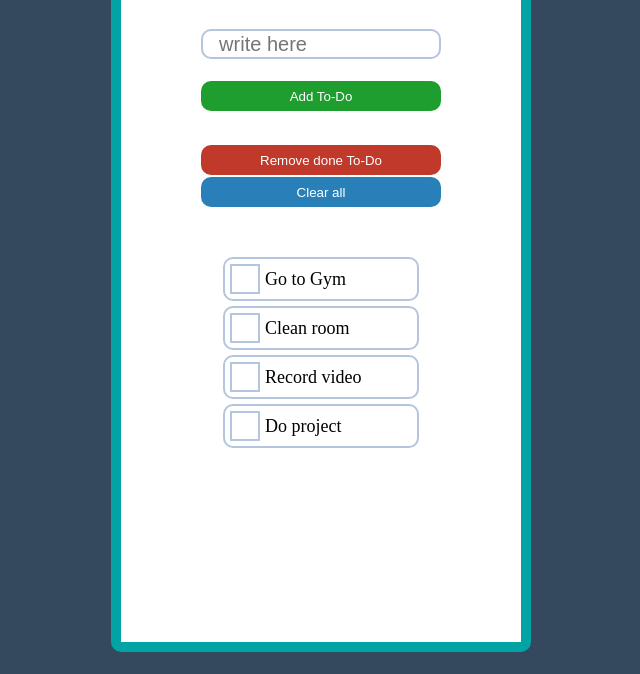
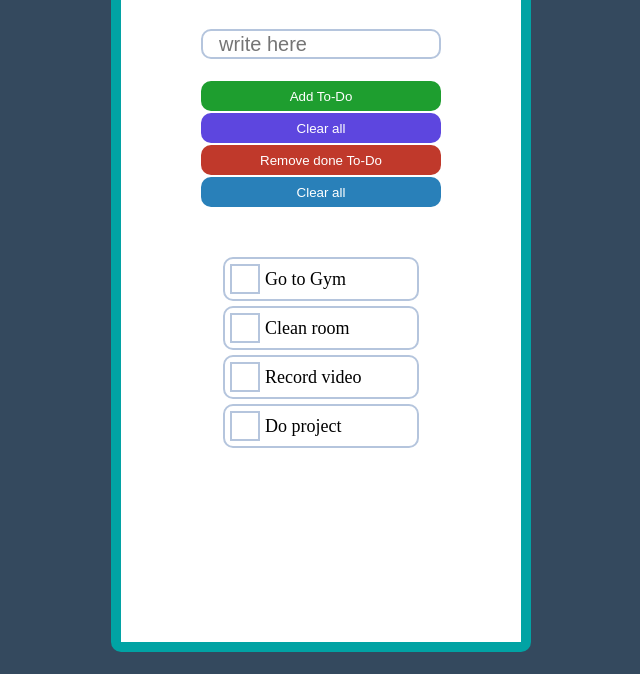
Before and after one commit to mittalaakash/to-do, a plain HTML site: page index.html in a window 1280 px wide. Shown: the part 126-800 px from the top of the page, without its empty margins (319-959 px from the left). Drawn offline with Linux system fonts and the light colour scheme.

Commit message:
edit change

```diff
--- a/script.js
+++ b/script.js
@@ -75,7 +75,7 @@ function editItem() {
     li=ul.children;
     for (let index = 0; index < li.length; index++) {
        while (li[index]&&li[index].children[0].checked) {
-            console.dir(li[index])
+            console.log(li[index])
 
         }
     }
--- a/style.css
+++ b/style.css
@@ -107,6 +107,10 @@ body{
     background-color: #2980b9;
     border-radius: 10px;
 }
+#container .controls #edit{
+    background-color: #5d46df;
+    border-radius: 10px;
+}
 #container .mycheck{
     opacity: 1;
     border-radius: 10px;
```
